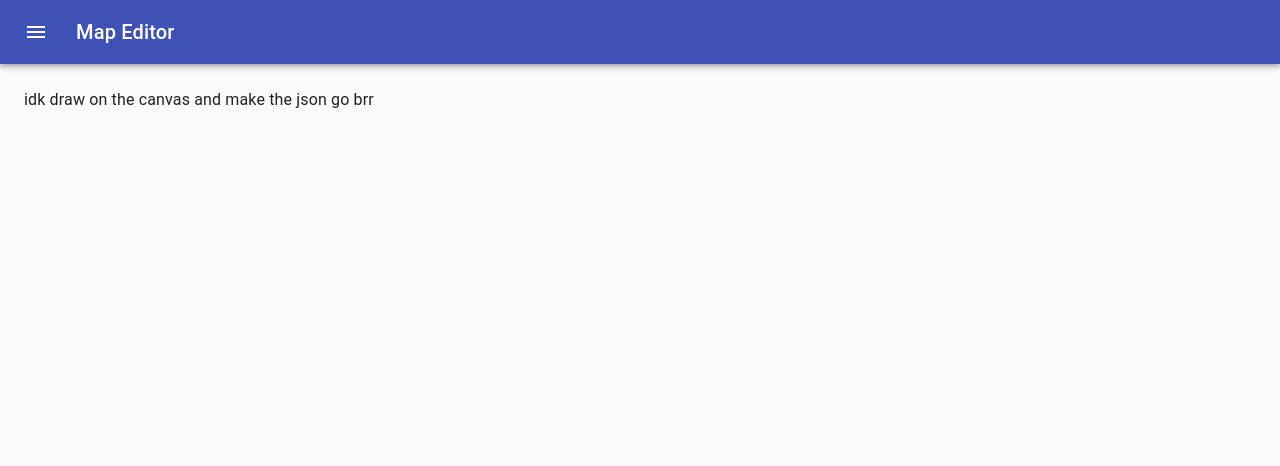
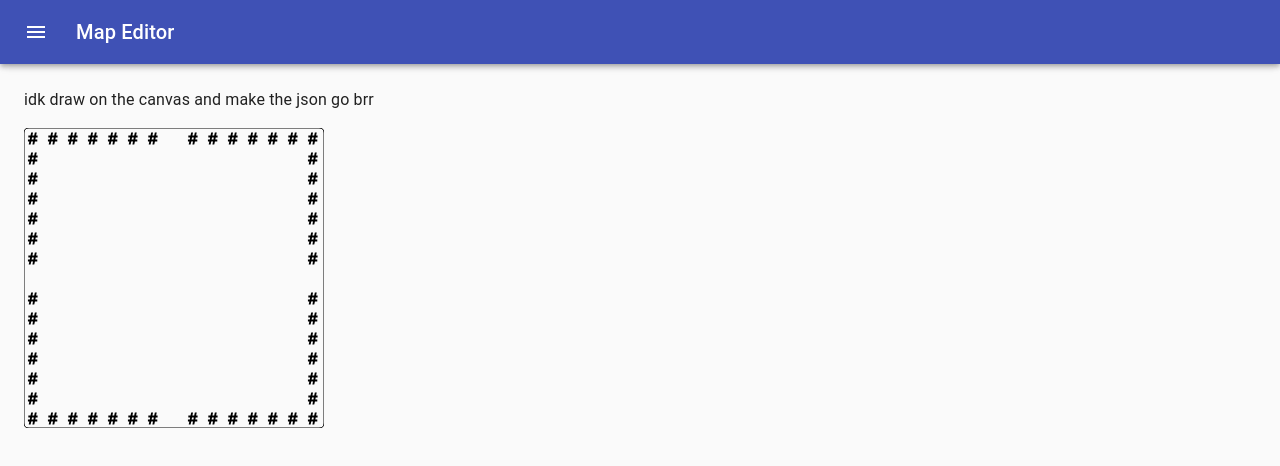
Before and after one commit to DexterHuang/CyberCodeOnline-ContributionTools, a React (Create React App) app in the folder client/: page /map in a window 1280 px wide. Shown: the top 466 px of the page. Built offline with nearby package versions, Linux system fonts and the light colour scheme.

Commit message:
Basic map drawing

```diff
--- /dev/null
+++ b/client/src/components/Canvas.tsx
@@ -0,0 +1,44 @@
+import React, { useRef, useEffect } from 'react'
+
+type DrawFunction = (context: CanvasRenderingContext2D, frameCount: number) => void
+
+interface CanvasProps {
+  draw: DrawFunction
+  canvasOpts?: React.DetailedHTMLProps<React.CanvasHTMLAttributes<HTMLCanvasElement>, HTMLCanvasElement>
+}
+
+const useCanvas = (draw: DrawFunction):React.RefObject<HTMLCanvasElement> => {
+
+  const canvasRef = useRef<HTMLCanvasElement>(null)
+
+  useEffect(() => {
+
+    const canvas = canvasRef.current
+    const context = canvas?.getContext('2d')
+    let frameCount = 0
+    let animationFrameId: number
+    const render = (): void => {
+      frameCount += 1
+      if(context) {
+        draw(context, frameCount)
+      }
+      animationFrameId = window.requestAnimationFrame(render)
+    }
+    render()
+    return () => {
+      window.cancelAnimationFrame(animationFrameId)
+    }
+  }, [draw])
+  return canvasRef
+}
+
+export const Canvas = (props: CanvasProps): JSX.Element => {
+  const {draw, canvasOpts} = props
+  const canvasRef = useCanvas(draw)
+
+  return <canvas ref={canvasRef} {...canvasOpts}/>
+}
+
+Canvas.defaultProps = {
+  canvasOpts: {}
+}
--- a/client/src/containers/MapEditorPage.tsx
+++ b/client/src/containers/MapEditorPage.tsx
@@ -1,8 +1,82 @@
 import React from 'react'
 import Typography from '@material-ui/core/Typography'
+import { Canvas } from '../components/Canvas'
 
-export const MapEditorPage = (): JSX.Element => (
-  <Typography paragraph>
-    idk draw on the canvas and make the json go brr
-  </Typography>
+const EmptyTile = 0
+const WallTile = 1
+
+export const MapEditorPage = (): JSX.Element => {
+  const roundRect = (ctx: CanvasRenderingContext2D, x: number, y: number, width: number, height: number, radius: number, fill: boolean, stroke: boolean): void => {
+      ctx.beginPath()
+      ctx.moveTo(x + radius, y)
+      ctx.lineTo(x + width - radius, y)
+      ctx.quadraticCurveTo(x + width, y, x + width, y + radius)
+      ctx.lineTo(x + width, y + height - radius)
+      ctx.quadraticCurveTo(x + width, y + height, x + width - radius, y + height)
+      ctx.lineTo(x + radius, y + height)
+      ctx.quadraticCurveTo(x, y + height, x, y + height - radius)
+      ctx.lineTo(x, y + radius)
+      ctx.quadraticCurveTo(x, y, x + radius, y)
+      ctx.closePath()
+      if (fill) {
+        ctx.fill()
+      }
+      if (stroke) {
+        ctx.stroke()
+      }
+  }
+  const tiles: Array<Array<number>> = []
+  // for each column, add an array
+  for(let x=0;x<15;x += 1){
+    tiles.push([])
+    for(let y=0;y<15;y += 1){
+      // if an entrance, push empty
+      if((x === 0 && y === 7) || (x === 7 && y === 0) || (x === 14 && y === 7) || (x === 7 && y === 14)){
+        tiles[x].push(EmptyTile)
+      }
+      // if a wall, push empty
+      else if ( x === 0 || y === 14 || x === 14 || y === 0) {
+        tiles[x].push(WallTile)
+      } else {
+        tiles[x].push(EmptyTile)
+      }
+    }
+  }
+  let tileWidth = 0
+  let tileHeight = 0
+  const edgeOffset = 4
+  const draw = (ctx: CanvasRenderingContext2D): void => {
+    ctx.clearRect(0, 0, ctx.canvas.width, ctx.canvas.height)
+    tileWidth = ctx.canvas.width / 15
+    tileHeight = ctx.canvas.height / 15
+    roundRect(ctx, 0, 0, ctx.canvas.width, ctx.canvas.height, 5, false, true)
+    ctx.fillStyle = '#000000'
+    ctx.font = `${tileWidth-4}px Courier New`
+    for(let x = 0; x < 15; x += 1) {
+      for(let y = 0; y < 15; y += 1) {
+        if(tiles[x][y] === WallTile) {
+          ctx.strokeText("#", edgeOffset+(x*tileWidth), (tileHeight) * (y+1) - edgeOffset)
+        }
+      }
+    }
+  }
+  const handleClick = (event: React.MouseEvent<HTMLCanvasElement, globalThis.MouseEvent>): void => {
+    const clickX = event.pageX - event.currentTarget.offsetLeft
+    const clickY = event.pageY - event.currentTarget.offsetTop
+    const x = Math.floor((clickX - edgeOffset) / tileWidth)
+    const y = Math.floor((clickY - edgeOffset) / (tileHeight))
+    if(tiles[x][y] === EmptyTile) {
+      tiles[x][y] = WallTile
+    } else if(tiles[x][y]===WallTile){
+      tiles[x][y] = EmptyTile
+    }
+  }
+  return (
+    <div>
+    <Typography paragraph>
+      idk draw on the canvas and make the json go brr
+    </Typography>
+    <Canvas draw={draw} canvasOpts={{height: 300, width: 300, onClick:handleClick}}/>
+    </div>
   )
+}
```
